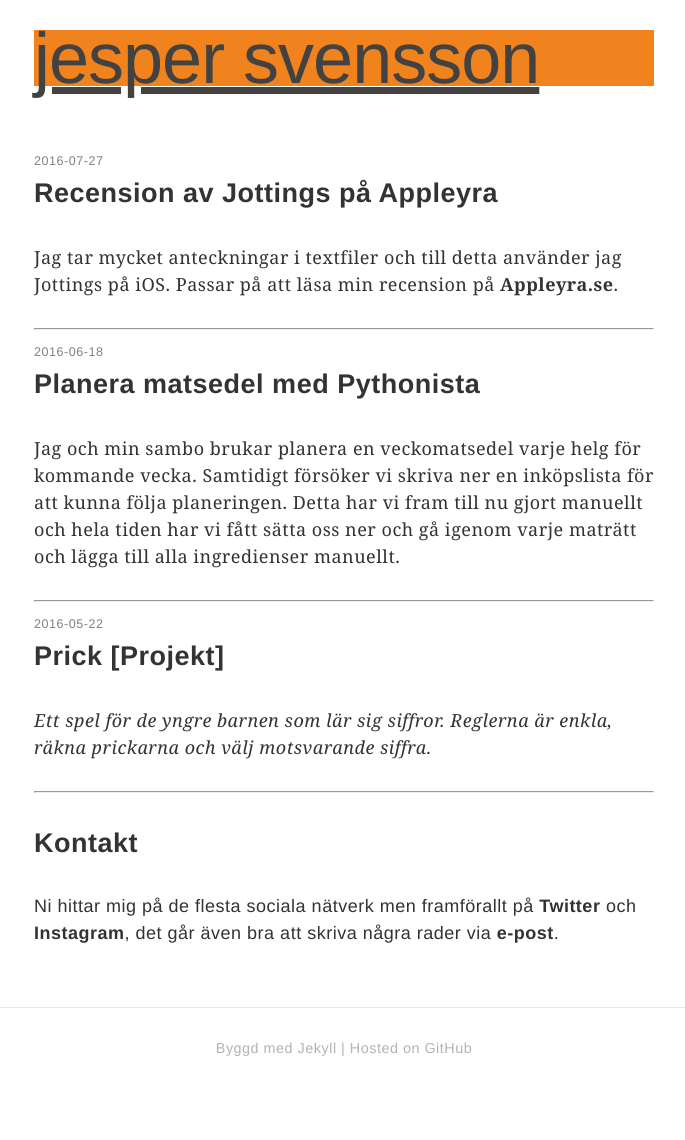
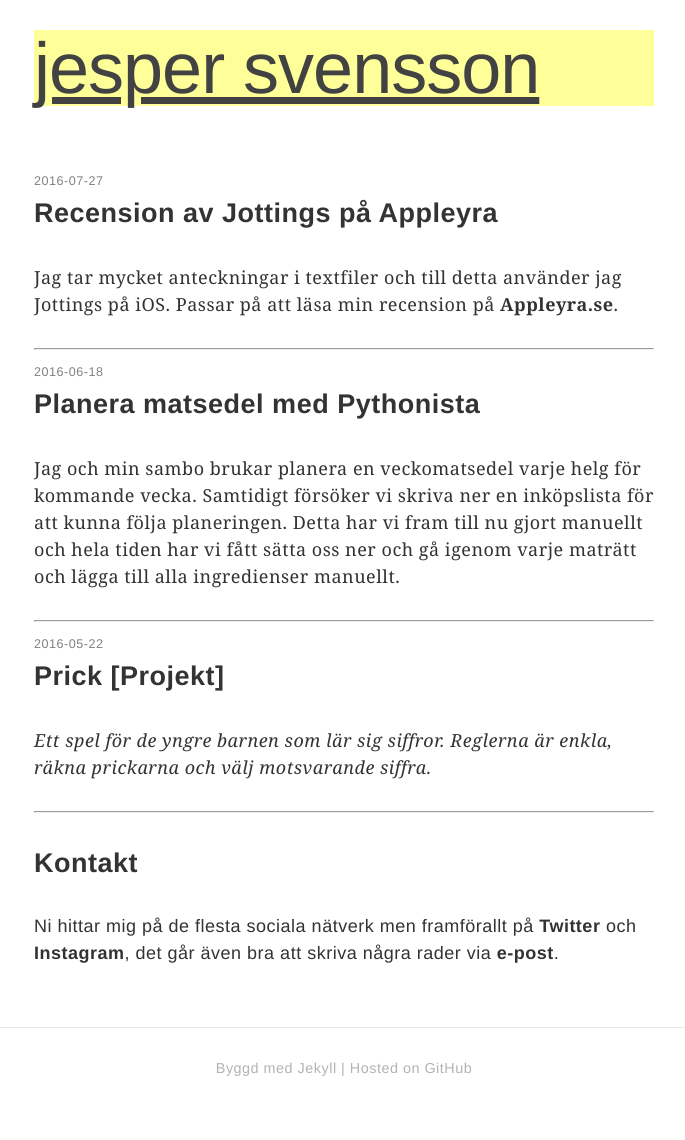
Before and after one commit to jesperpsvensson/jesperpsvensson.github.io, a Jekyll site: the page built from index.html, in a window 1280 px wide. Shown: the whole page, without its empty margins (296-981 px from the left). Built offline with Jekyll 4.4.1, drawn with Linux system fonts in a browser that asks for light colours.

Commit message:
design title

```diff
--- a/_sass/_layout.scss
+++ b/_sass/_layout.scss
@@ -18,6 +18,7 @@
     letter-spacing: -1px;
     margin-bottom: $spacing-unit * 2;
     background-color: $brand-color;
+    padding: 10px 0 10px 0;
 
 
     &,
--- a/css/main.scss
+++ b/css/main.scss
@@ -16,7 +16,7 @@
 
 $text-color:       #333333;
 $background-color: #ffffff;
-$brand-color:      #f0831e;
+$brand-color:      #ffff99;
 
 $grey-color:       #828282;
 $grey-color-light: lighten($grey-color, 40%);
```
